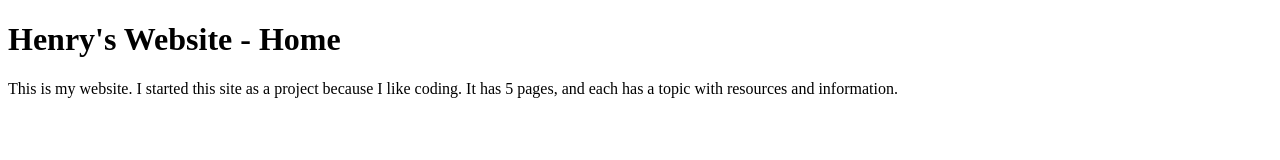
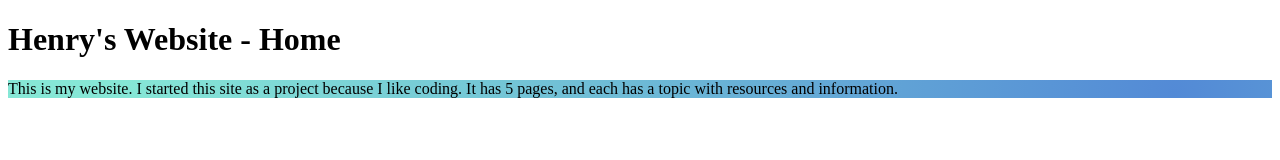
Before and after one commit to hkoder/my-website-V2, a plain HTML site: page index.html in a window 1280 px wide. Drawn offline with Linux system fonts and the light colour scheme.

Commit message:
why is it red

```diff
--- a/index.html
+++ b/index.html
@@ -5,7 +5,7 @@
                 <title>Henry's Website - Home</title>
                 <style>
                         p{
-
+                                background-image: radial-gradient( circle farthest-corner at 92.3% 71.5%,  rgba(83,138,214,1) 0%, rgba(134,231,214,1) 90% );
                         }
                 </style>
         </head>
```
